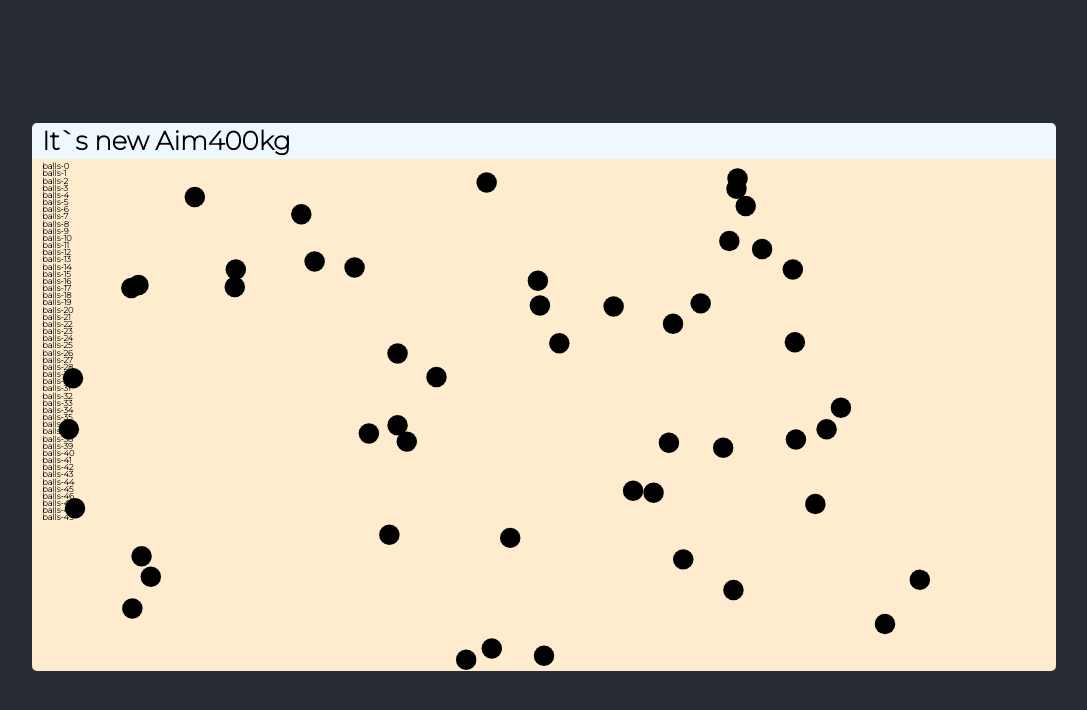
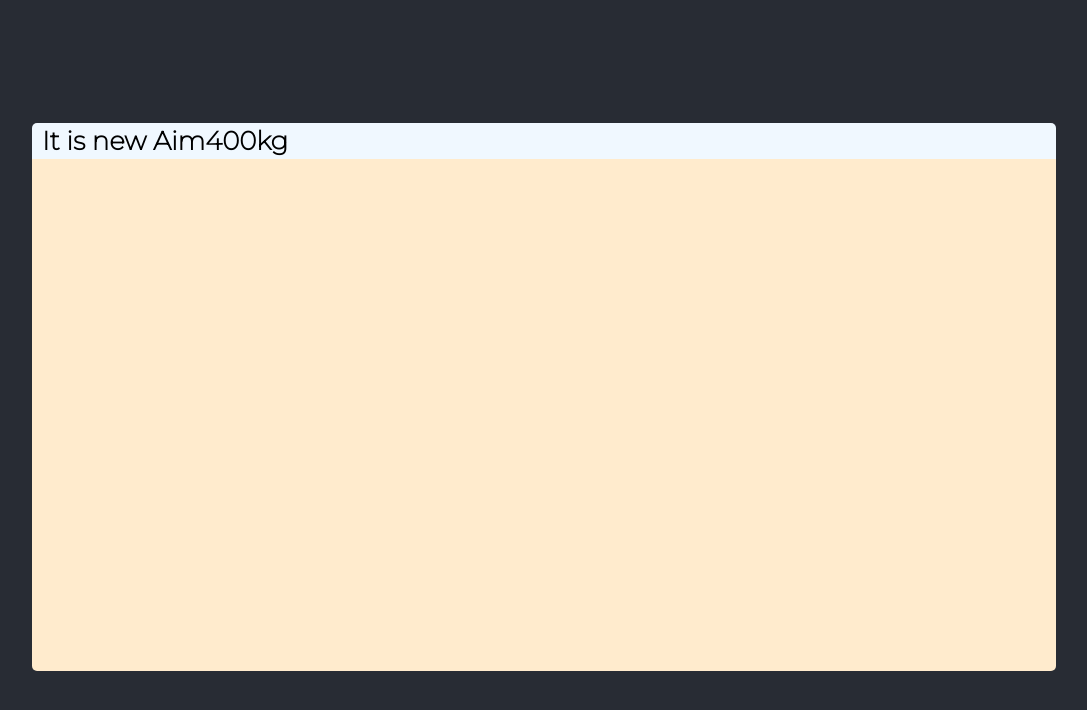
Before and after one commit to kotofeyy/new-Aim400KG, a React (Create React App) app in the folder aim/: page / in a window 1280 px wide. Shown: the top 710 px of the page, without its empty margins (96-1183 px from the left). Built offline with nearby package versions, Linux system fonts and the light colour scheme.

Commit message:
added animation balls and remove

```diff
--- /dev/null
+++ b/aim/src/Components/SVGCanvas/Ball.jsx
@@ -0,0 +1,17 @@
+import React from "react";
+import "./SVGCanvas.css";
+
+function Ball({ cx, cy, removeBall, index }) {
+  return (
+    <circle
+      className="ball"
+      id="ball"
+      cx={cx}
+      cy={cy}
+      onClick={() => removeBall(index)}
+      onAnimationEnd={() => removeBall(index)}
+    />
+  );
+}
+
+export default Ball;
--- a/aim/src/Components/SVGCanvas/SVGCanvas.css
+++ b/aim/src/Components/SVGCanvas/SVGCanvas.css
@@ -2,3 +2,21 @@
   background-color: blanchedalmond;
   border-radius: 0px 0px 5px 5px;
 }
+.ball {
+  animation-duration: 4s;
+  animation-name: ballScale;
+}
+
+@keyframes ballScale {
+  from {
+    r: 1;
+  }
+
+  50% {
+    r: 10;
+  }
+
+  to {
+    r: 0;
+  }
+}
--- a/aim/src/Components/SVGCanvas/SVGCanvas.jsx
+++ b/aim/src/Components/SVGCanvas/SVGCanvas.jsx
@@ -1,26 +1,18 @@
 import React from "react";
+import generateValue from "../Utils/generateValue";
+import Ball from "./Ball";
 import "./SVGCanvas.css";
-
-function generateValue() {
-  function generateCX() {
-    return Math.round(10 + Math.random() * 900);
-  }
-  function generateCY() {
-    return Math.round(10 + Math.random() * 480);
-  }
-  return { generateCX, generateCY };
-}
 
 function SVGCanvas() {
   const [balls, setBalls] = React.useState(
-    Array.from({ length: 50 }, (_el, index) => ({
+    Array.from({ length: 30 }, (_el, index) => ({
       key: index++,
       cx: generateValue().generateCX(),
       cy: generateValue().generateCY(),
     }))
   );
 
-  const removeBalls = (i) => {
+  const removeBall = (i) => {
     setBalls(balls.filter((item, j) => i !== j));
   };
   return (
@@ -32,22 +24,21 @@ function SVGCanvas() {
       <g className="svg-canvas__console">
         {balls.map((item, i) => {
           return (
-            <text x="10" y={i * 7 + 10} fontSize="8px">
-              balls-{item.key}
+            <text key={i} x="10" y={i * 7 + 10} fontSize="8px">
+              ball-{item.key}
             </text>
           );
         })}
       </g>
       {balls?.map((item, i) => {
         return (
-          <>
-            <circle
-              cx={item.cx}
-              cy={item.cy}
-              r="10"
-              onClick={() => removeBalls(i)}
-            />
-          </>
+          <Ball
+            key={item.key}
+            cx={item.cx}
+            cy={item.cy}
+            index={i}
+            removeBall={() => removeBall(i)}
+          />
         );
       })}
     </svg>
--- /dev/null
+++ b/aim/src/Components/Utils/generateValue.js
@@ -0,0 +1,9 @@
+export default function generateValue() {
+  function generateCX() {
+    return Math.round(10 + Math.random() * 980);
+  }
+  function generateCY() {
+    return Math.round(10 + Math.random() * 480);
+  }
+  return { generateCX, generateCY };
+}
--- a/aim/src/Components/Wrapper/Wrapper.jsx
+++ b/aim/src/Components/Wrapper/Wrapper.jsx
@@ -4,7 +4,7 @@ import "./Wrapper.css";
 function Wrapper({ children }) {
   return (
     <div className="wrapper">
-      <div className="wrapper__header">It`s new Aim400kg</div>
+      <div className="wrapper__header">It is new Aim400kg</div>
       <div>{children}</div>
     </div>
   );
```
